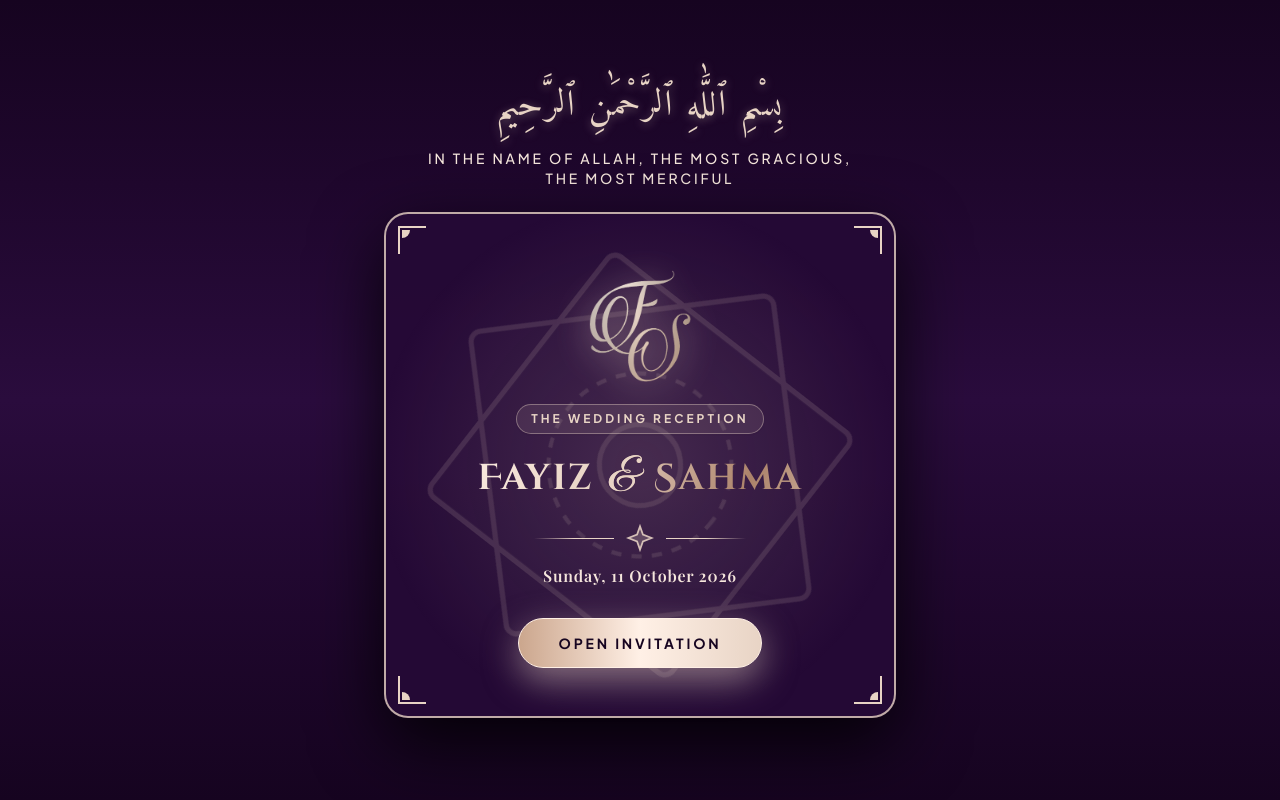
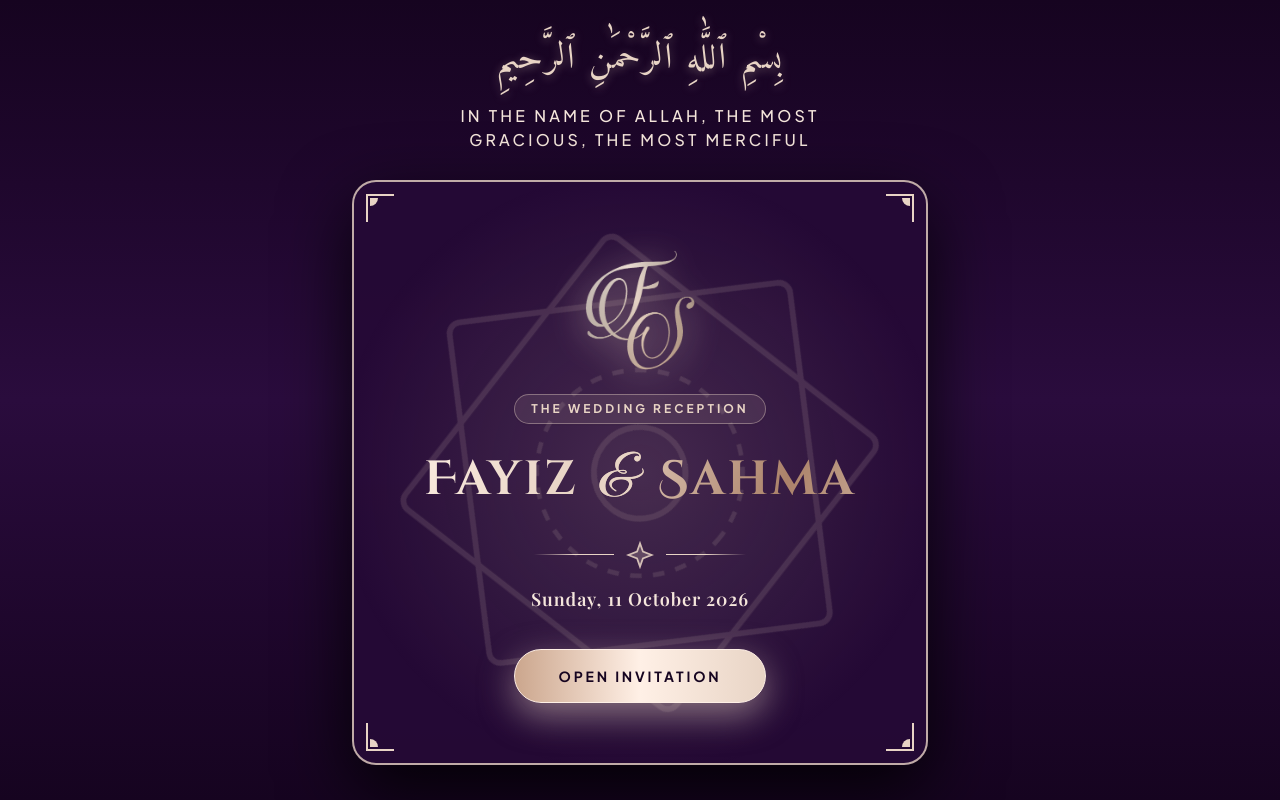
Before and after one commit to jithinsalimkumar/Fayiz-Sahma, a React (Vite) app: page / in a window 1280 px wide. Shown: the top 800 px of the page. Built offline with nearby package versions, Linux system fonts and the light colour scheme; a web font is replaced by a local one.

Commit message:
feat: add LandingSplash component with interactive entrance animation

```diff
--- a/src/components/LandingSplash.jsx
+++ b/src/components/LandingSplash.jsx
@@ -24,35 +24,35 @@ export default function LandingSplash({ onEnter }) {
       className="fixed inset-0 w-full h-full min-h-screen bg-gradient-to-b from-[#160420] via-[#2A0C3D] to-[#160420] text-center overflow-y-auto overscroll-contain touch-pan-y z-50 select-none"
     >
       {/*
-        Responsive Flex Container:
+        Responsive Centered Container:
         - Mobile Landscape (height < 600px): justify-start with pt-3 so Bismillah starts at Y>=0 (100% VISIBLE AT TOP, zero negative scroll bug!)
-        - Mobile Portrait & Desktop (height >= 600px): justify-center with my-auto for exact equal top & bottom margins
+        - Mobile Portrait & Desktop (height >= 600px): justify-center with my-auto so (Bismillah + Card) fills ~80% of screen height with exact equal 10% top & bottom gaps
       */}
-      <div className="w-full min-h-full flex flex-col items-center justify-start max-h-[600px]:justify-start min-[601px]:justify-center p-3 sm:p-6 pt-3 max-h-[600px]:pt-3 min-[601px]:pt-6 pb-6 my-auto">
+      <div className="w-full min-h-full flex flex-col items-center justify-start max-h-[600px]:justify-start min-[601px]:justify-center p-4 sm:p-6 py-6 max-h-[600px]:py-2 my-auto">
 
         {/* Top Bismillah Calligraphy */}
         <motion.div
           animate={{ opacity: isOpening ? 0 : 1, y: isOpening ? -30 : 0 }}
           transition={{ duration: 0.3 }}
-          className="mb-3 sm:mb-5 max-h-[600px]:mb-1.5 z-10 flex-shrink-0"
+          className="mb-4 sm:mb-6 max-h-[600px]:mb-1.5 z-10 flex-shrink-0"
         >
-          <p className="font-arabic text-xl sm:text-3xl lg:text-4xl max-h-[600px]:text-lg text-[#E8D4C5] arabic-gold tracking-wider mb-2 sm:mb-3 max-h-[600px]:mb-1 font-normal leading-relaxed">
+          <p className="font-arabic text-2xl sm:text-3xl lg:text-4xl max-h-[600px]:text-lg text-[#E8D4C5] arabic-gold tracking-wider mb-2.5 sm:mb-3.5 max-h-[600px]:mb-1 font-normal leading-relaxed">
             {bismillah.arabic}
           </p>
-          <p className="text-[11px] sm:text-xs lg:text-sm max-h-[600px]:text-[10px] tracking-[0.2em] uppercase font-medium text-[#F5E6DC] font-sans max-w-md mx-auto">
+          <p className="text-xs sm:text-sm lg:text-base max-h-[600px]:text-[10px] tracking-[0.2em] uppercase font-medium text-[#F5E6DC] font-sans max-w-md mx-auto">
             {bismillah.translation}
           </p>
         </motion.div>
 
-        {/* Central Card Container */}
+        {/* Central Card Container - Formatted to fill 80% viewport height proportionally */}
         <motion.div
           animate={{ opacity: isOpening ? 0 : 1, scale: isOpening ? 0.95 : 1 }}
           transition={{ duration: 0.4, ease: "easeOut" }}
-          className="py-6 sm:py-9 lg:py-11 max-h-[600px]:py-3 px-5 sm:px-10 lg:px-12 max-h-[600px]:px-4 rounded-3xl bg-[#250A36]/95 border-2 border-[#E8D4C5]/80 shadow-[0_25px_70px_rgba(0,0,0,0.85)] max-w-md sm:max-w-lg w-full z-10 flex flex-col items-center relative flex-shrink my-1"
+          className="py-8 sm:py-12 lg:py-14 max-h-[600px]:py-3 px-6 sm:px-12 lg:px-14 max-h-[600px]:px-4 rounded-3xl bg-[#250A36]/95 border-2 border-[#E8D4C5]/80 shadow-[0_25px_70px_rgba(0,0,0,0.85)] max-w-md sm:max-w-lg lg:max-w-xl w-full z-10 flex flex-col items-center justify-between min-h-[58vh] max-h-[600px]:min-h-0 relative flex-shrink my-1"
         >
           {/* Dynamic Rotating Geometric Pattern (Clipped to card bounds) */}
           <div className="absolute inset-0 flex items-center justify-center pointer-events-none opacity-14 rotate-slow transform-gpu will-change-transform overflow-hidden rounded-3xl">
-            <Islamic8PointStar className="w-[500px] h-[500px] sm:w-[600px] sm:h-[600px] text-[#E8D4C5]" />
+            <Islamic8PointStar className="w-[550px] h-[550px] sm:w-[650px] sm:h-[650px] text-[#E8D4C5]" />
           </div>
           <div className="absolute inset-0 pointer-events-none bg-[radial-gradient(circle_at_center,rgba(232,212,197,0.15)_0%,transparent_75%)] rounded-3xl" />
 
@@ -76,7 +76,7 @@ export default function LandingSplash({ onEnter }) {
             transition={{ duration: 0.58, ease: [0.16, 1, 0.3, 1] }}
             className="my-2 sm:my-3 max-h-[600px]:my-0.5 z-30 cursor-pointer flex items-center justify-center transform-gpu"
           >
-            <FSMonogramCalligraphy className="h-18 sm:h-24 lg:h-28 max-h-[600px]:h-12 w-auto" />
+            <FSMonogramCalligraphy className="h-22 sm:h-26 lg:h-30 max-h-[600px]:h-12 w-auto" />
           </motion.div>
 
           {/* Card Details */}
@@ -85,28 +85,28 @@ export default function LandingSplash({ onEnter }) {
             transition={{ duration: 0.3 }}
             className="flex flex-col items-center w-full z-10"
           >
-            <span className="text-[11px] sm:text-xs max-h-[600px]:text-[9px] font-bold uppercase tracking-[0.25em] text-[#E8D4C5] bg-[#E8D4C5]/10 px-3.5 py-1 sm:py-1.5 max-h-[600px]:py-0.5 rounded-full border border-[#E8D4C5]/40 my-2 sm:my-2.5 max-h-[600px]:my-0.5 shadow-xs">
+            <span className="text-xs max-h-[600px]:text-[9px] font-bold uppercase tracking-[0.25em] text-[#E8D4C5] bg-[#E8D4C5]/10 px-4 py-1.5 max-h-[600px]:py-0.5 rounded-full border border-[#E8D4C5]/40 my-2 sm:my-3 max-h-[600px]:my-0.5 shadow-xs">
               The Wedding Reception
             </span>
 
             {/* Couple First Names with Gold Shimmer Typography */}
-            <h1 className="font-display text-2xl sm:text-3xl lg:text-4xl max-h-[600px]:text-xl text-[#FAF2ED] font-bold tracking-wider my-2 sm:my-2.5 max-h-[600px]:my-0.5 leading-tight gold-shimmer-text">
-              {groom.shortName} <span className="font-script text-[#E8D4C5] font-normal text-3xl sm:text-4xl lg:text-5xl max-h-[600px]:text-2xl mx-1">&amp;</span> {bride.shortName}
+            <h1 className="font-display text-3xl sm:text-4xl lg:text-5xl max-h-[600px]:text-xl text-[#FAF2ED] font-bold tracking-wider my-2.5 sm:my-3.5 max-h-[600px]:my-0.5 leading-tight gold-shimmer-text">
+              {groom.shortName} <span className="font-script text-[#E8D4C5] font-normal text-4xl sm:text-5xl lg:text-6xl max-h-[600px]:text-2xl mx-1.5">&amp;</span> {bride.shortName}
             </h1>
 
-            <IslamicArchDivider className="my-2.5 sm:my-3 max-h-[600px]:my-1" />
+            <IslamicArchDivider className="my-3 sm:my-4 max-h-[600px]:my-1" />
 
             {/* Wedding Date */}
-            <p className="font-serif text-xs sm:text-sm lg:text-base max-h-[600px]:text-xs text-[#F5E6DC] tracking-wider font-semibold mb-0.5">
+            <p className="font-serif text-sm sm:text-base lg:text-lg max-h-[600px]:text-xs text-[#F5E6DC] tracking-wider font-semibold mb-1">
               {wedding.displayDate}
             </p>
 
             {/* Open Invitation Pill Button inside Card */}
-            <div className="mt-5 sm:mt-7 max-h-[600px]:mt-2 mb-1">
+            <div className="mt-6 sm:mt-8 max-h-[600px]:mt-2 mb-1">
               <button
                 onClick={handleOpen}
                 disabled={isOpening}
-                className="inline-flex items-center justify-center px-8 sm:px-10 py-3 sm:py-3.5 max-h-[600px]:py-1.5 max-h-[600px]:px-5 rounded-full bg-gradient-to-r from-[#CBA68D] via-[#FFF0E6] to-[#E8D4C5] text-[#160420] text-xs sm:text-sm max-h-[600px]:text-[11px] font-extrabold uppercase tracking-[0.2em] shadow-[0_12px_35px_rgba(232,212,197,0.5)] border border-[#FFF0E6] hover:scale-105 active:scale-95 transition-all cursor-pointer focus:outline-none disabled:opacity-80"
+                className="inline-flex items-center justify-center px-9 sm:px-11 py-3.5 sm:py-4 max-h-[600px]:py-1.5 max-h-[600px]:px-5 rounded-full bg-gradient-to-r from-[#CBA68D] via-[#FFF0E6] to-[#E8D4C5] text-[#160420] text-xs sm:text-sm max-h-[600px]:text-[11px] font-extrabold uppercase tracking-[0.2em] shadow-[0_12px_35px_rgba(232,212,197,0.5)] border border-[#FFF0E6] hover:scale-105 active:scale-95 transition-all cursor-pointer focus:outline-none disabled:opacity-80"
               >
                 Open Invitation
               </button>
```
